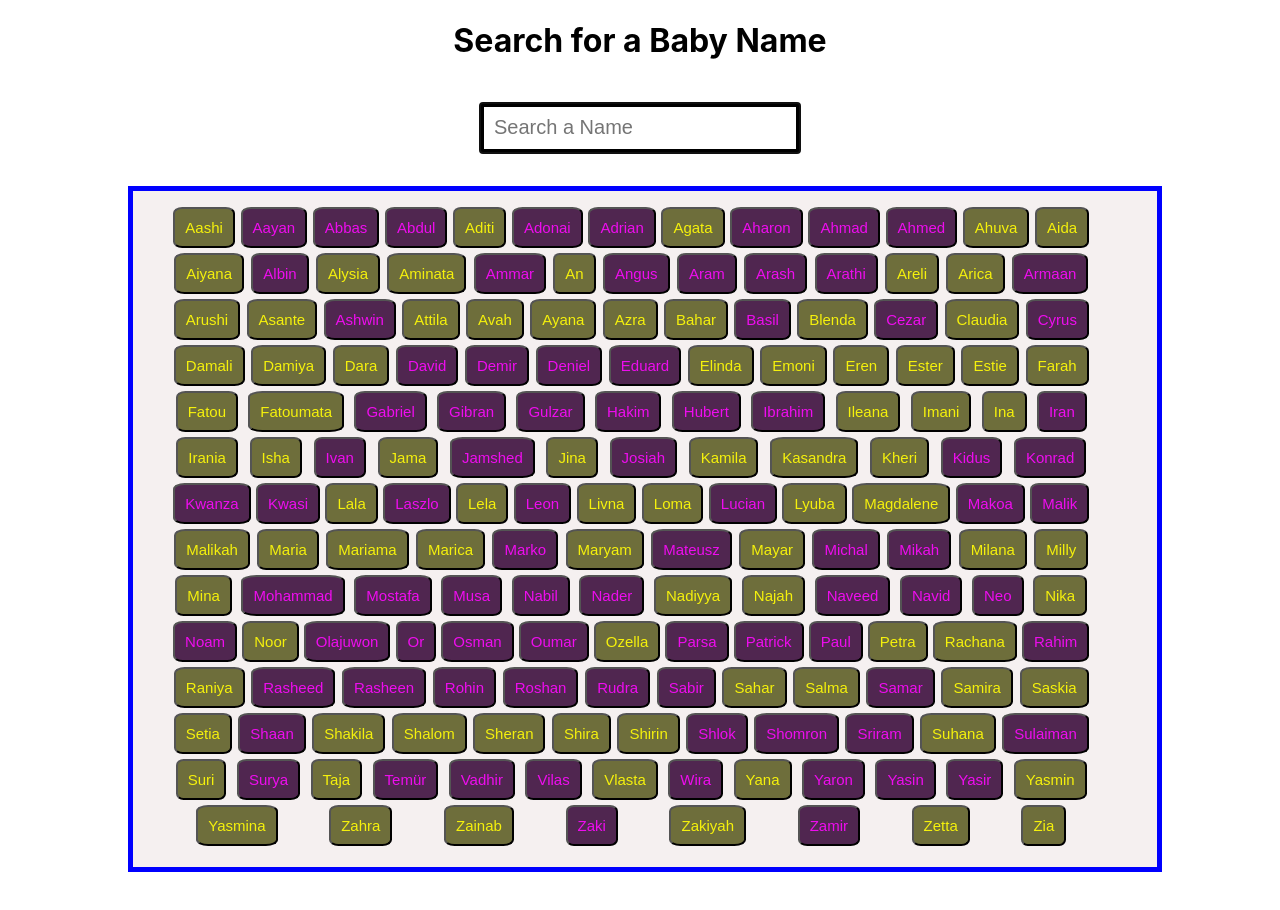
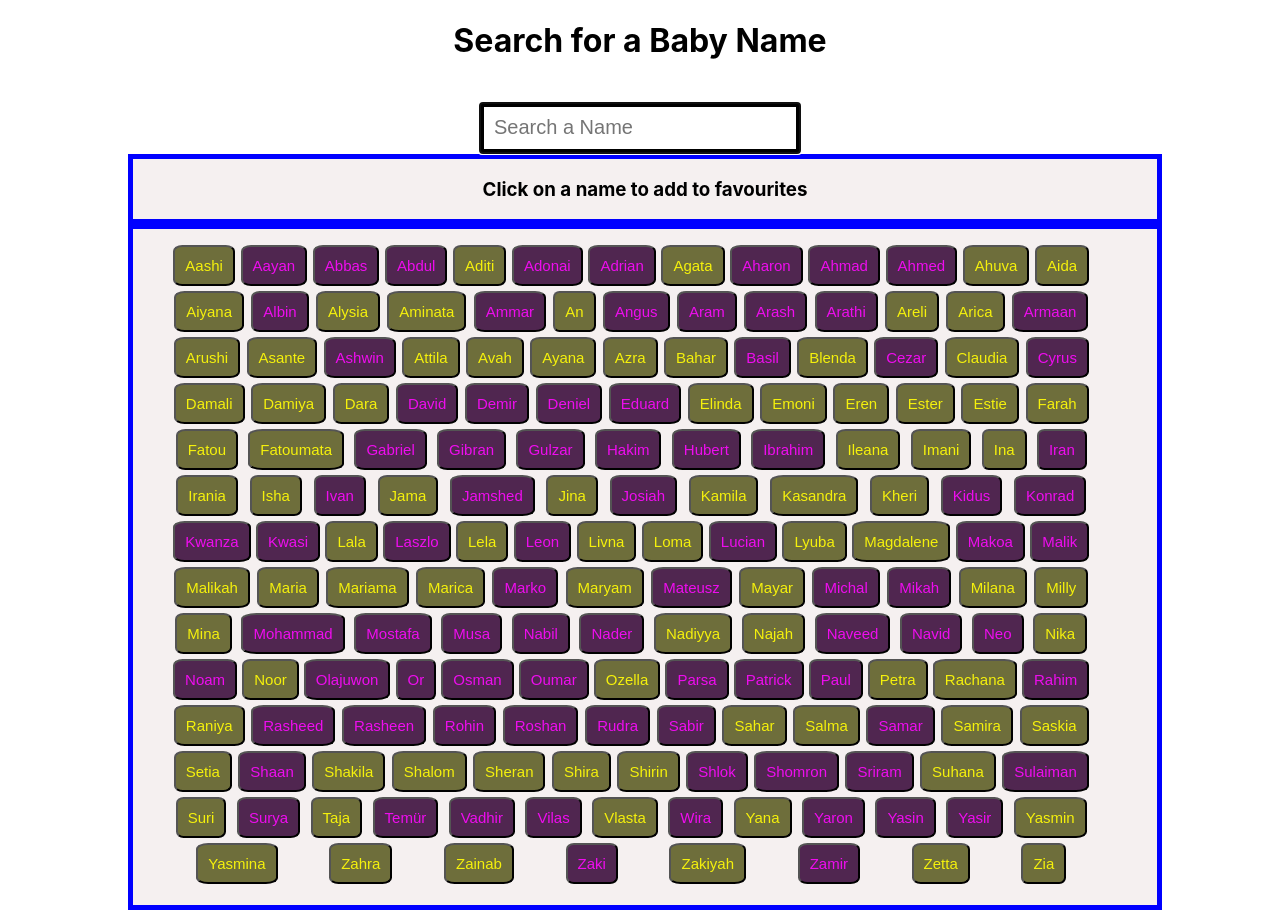
Before and after one commit to JK1320/baby-names-react, a React (Create React App) app: page / in a window 1280 px wide. Before the commit the page ends 872 px from the top, so only its background shows below. Built offline with nearby package versions, Linux system fonts and the light colour scheme; the HTML template or start-up script is replaced by a standard one.

Commit message:
Add reset button

```diff
--- a/src/App.js
+++ b/src/App.js
@@ -4,6 +4,7 @@ import BabyNamesData from "./data/babyNamesData.json";
 import Favorites from './Favorites';
 import Names from "./Names";
 import Search from "./Search";
+import ResetSearch from "./ResetSearch";
 
 
 function App() {
@@ -25,6 +26,7 @@ return (
       favorite={favorite}
       setFavorite={setFavorite}
     />
+    <ResetSearch searchInput={searchInput} setSearchInput={setSearchInput} />
   </div>
 );
 }
--- a/src/Favorites.js
+++ b/src/Favorites.js
@@ -11,12 +11,21 @@ const Favorites = ({ favorite, setFavorite, BabyNamesData }) => {
     setFavorite(favorite.filter((i) => i !== id));
   }
 
+const hasNames = favoriteNames.length > 0;
+
   return (
-    <div>
-      <FavoriteNameList
+    <div className="container">
+        <h3>{hasNames ? "Favourites:" : "Click on a name to add to favourites"}</h3>
+        {hasNames && (
+            <>
+              <FavoriteNameList
         favoriteNameList={favoriteNames}
         onItemClick={removeFromFavorite}
       />
+      <hr/>
+      </>
+        )}
+
     </div>
   );
 };
--- /dev/null
+++ b/src/ResetSearch.js
@@ -0,0 +1,11 @@
+import React from 'react';
+
+const ResetSearch = ({searchInput, setSearchInput}) => {
+    if (!searchInput){
+        return null;
+    }
+        return <button className="reset-search" onClick={() => setSearchInput("")}>Reset Search</button>
+
+}
+
+export default ResetSearch;
--- a/src/index.css
+++ b/src/index.css
@@ -57,3 +57,10 @@ button.f {
   margin-top: 20px;
   border: 5px solid black;
 }
+
+.reset-search {
+  background-color: rgb(14, 13, 13);
+  color: rgb(236, 243, 243);
+  font-size: 15px;
+  border-radius: 40%;
+}
```
